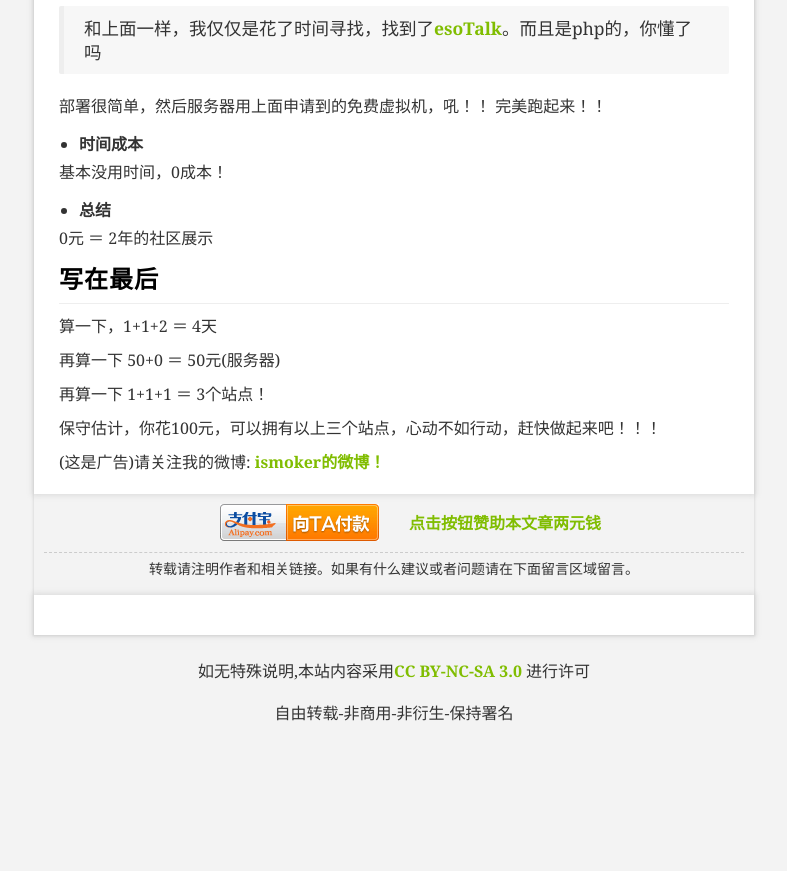
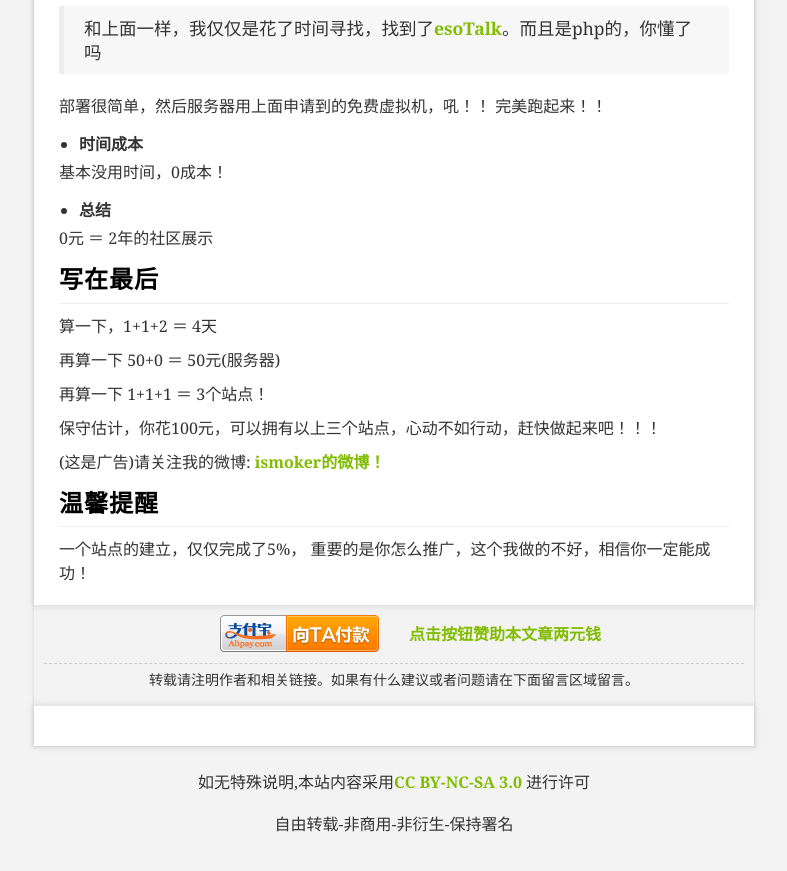
Before and after one commit to icindy/icindy.github.io, a Jekyll site: the page built from _posts/2015-06-09-how-hard-to-make-a-website.md, in a window 1280 px wide and 900 px high, scrolled down 4597 px. Shown: the top 871 px of the window, without its empty margins (246-1033 px from the left). Built offline with Jekyll 4.4.1, drawn with Linux system fonts in a browser that asks for light colours; nearby versions of some CDN libraries; comment, search, counter and statistics services are not loaded; before the commit the page ends 5386 px from its top, so only the background shows below that.

Commit message:
做一个普通网站到底有多难-100元＋7天＝3个站点 down

```diff
--- a/_posts/2015-06-09-how-hard-to-make-a-website.md
+++ b/_posts/2015-06-09-how-hard-to-make-a-website.md
@@ -203,3 +203,7 @@ OK－以上的东西，大概的开发\修改＋部署的时间加起来没有
 保守估计，你花100元，可以拥有以上三个站点，心动不如行动，赶快做起来吧！！！
 
 (这是广告)请关注我的微博: [ismoker的微博！](http://weibo.com/u/2210641970)
+
+## 温馨提醒
+
+一个站点的建立，仅仅完成了5%， 重要的是你怎么推广，这个我做的不好，相信你一定能成功！
```
